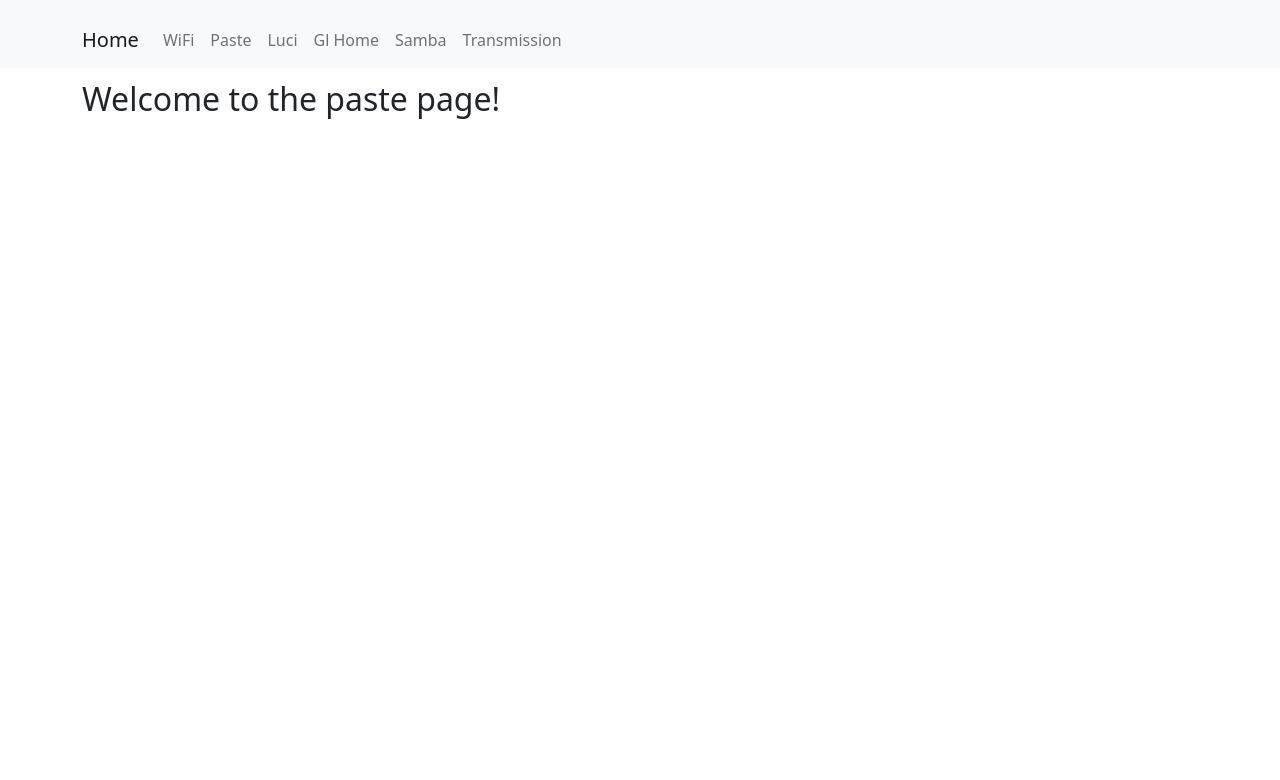
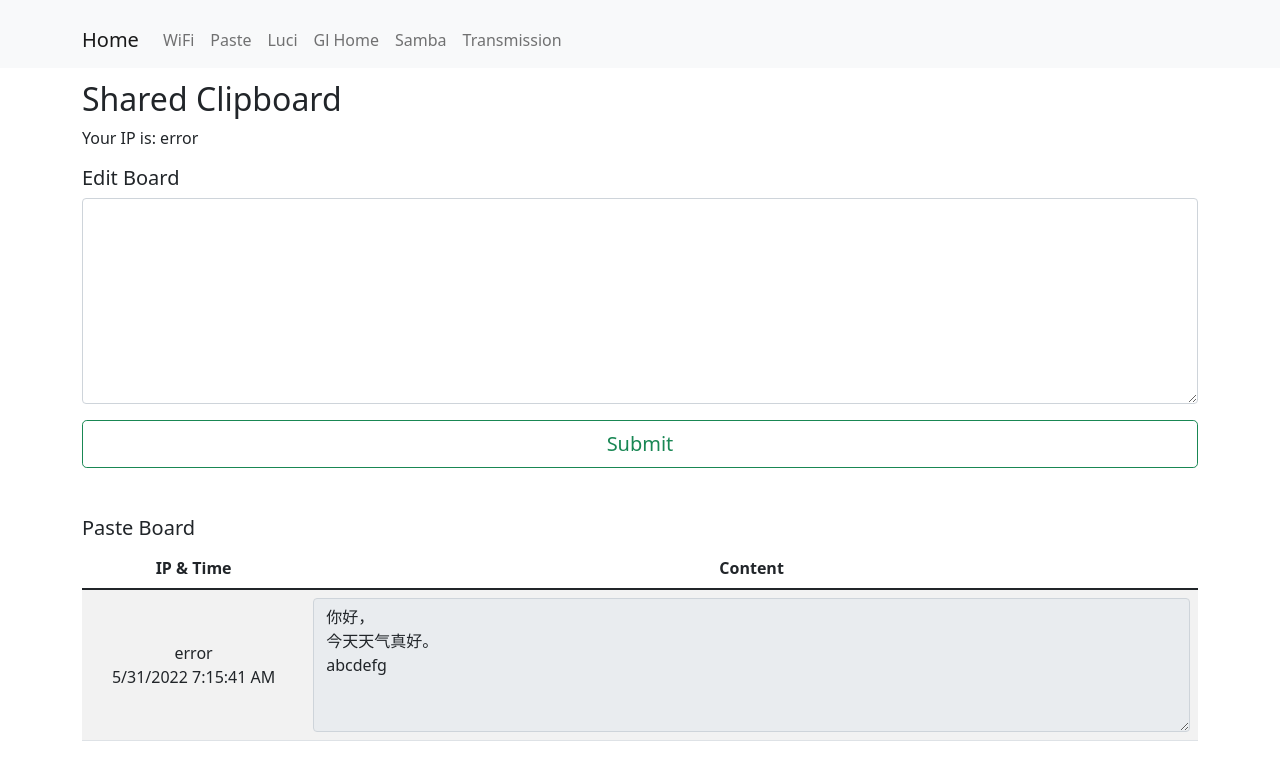
Before and after one commit to indestinee/frontend, a React (Create React App) app: page /paste in a window 1280 px wide. Shown: the top 780 px of the page. Built offline with nearby package versions, Linux system fonts and the light colour scheme; no server answers.

Commit message:
add paste board page

```diff
--- a/src/components/dashboard/temperature/index.tsx
+++ b/src/components/dashboard/temperature/index.tsx
@@ -5,7 +5,6 @@ import './index.css';
 export default function Temperature() {
   const [temperatures, setTemperatures] = useState<number[]>([]);
 
-  // TODO move to redux
   const fetchTemperature = () => {
     fetch('/temperature')
         .then((res) => res.json())
--- /dev/null
+++ b/src/components/editorBoard/index.tsx
@@ -0,0 +1,39 @@
+import {useState} from 'react';
+import {Button, Form} from 'react-bootstrap';
+
+interface Param {
+  onSubmit: () => void,
+}
+
+export default function EditorBoard(param: Param) {
+  const [text, setText] = useState('');
+
+  const submit = () => {
+    fetch('/paste/write', {
+      method: 'POST',
+      headers: {'Content-Type': 'application/json'},
+      body: JSON.stringify(
+          {'text': text, 'expire_time': 3600},
+      ),
+    })
+        .then((res) => res.json())
+        .then(
+            (result) => param.onSubmit(),
+            (error) => {},
+        );
+  };
+
+  return (
+    <>
+      <Form.Group className="mb-3" controlId="clipBoard">
+        <h5>Edit Board</h5>
+        <Form.Control as="textarea" rows={8} value={text} onChange={
+          (data) => setText(data.target.value)
+        } />
+      </Form.Group>
+      <Button size="lg" variant="outline-success" onClick={submit}>
+        Submit
+      </Button>
+    </>
+  );
+}
--- /dev/null
+++ b/src/components/pasteBoard/index.tsx
@@ -0,0 +1,56 @@
+import {Form, Table} from 'react-bootstrap';
+
+export interface PasteInfo {
+  text: string,
+  time: number,
+  ip: string,
+  expire: number,
+}
+
+export interface PasteBoardParam {
+  infos: PasteInfo[],
+}
+
+const PastPad = (info: PasteInfo) => {
+  const date = new Date(info.time * 1000);
+
+  return (
+    <tr>
+      <td style={{verticalAlign: 'middle'}}>
+        <div>
+          <div style={{margin: 'auto'}}>{info.ip}</div>
+          <div style={{margin: 'auto'}}>
+            {date.toLocaleDateString()} {date.toLocaleTimeString()}
+          </div>
+        </div>
+      </td>
+      <td>
+        <Form.Control as="textarea" rows={5} value={info.text} disabled />
+      </td>
+    </tr>
+  );
+};
+
+export default function PasteBoard(param: PasteBoardParam) {
+  return (
+    <>
+      <h5>Paste Board</h5>
+      <Table striped style={{textAlign: 'center'}}>
+        <thead>
+          <tr>
+            <th style={{width: '20%'}}>IP & Time</th>
+            <th style={{width: '80%'}}>Content</th>
+          </tr>
+        </thead>
+        <tbody>
+          {
+            param.infos.sort((a, b) => b.time - a.time)
+                .map((info) => (
+                  <PastPad key={info.ip} {...info}></PastPad>
+                ))
+          }
+        </tbody>
+      </Table>
+    </>
+  );
+}
--- a/src/pages/paste/index.tsx
+++ b/src/pages/paste/index.tsx
@@ -1,9 +1,43 @@
+import {useEffect, useState} from 'react';
+import EditorBoard from '../../components/editorBoard';
+import PasteBoard, {PasteInfo} from '../../components/pasteBoard';
+
 export default function Paste() {
+  const [infos, setInfos] = useState<PasteInfo[]>([]);
+  const [ip, setIp] = useState('unknown');
+
+  const refreshPaste = () => {
+    fetch('/paste/read')
+        .then((res) => res.json())
+        .then(
+            (result) => {
+              setInfos(result.files);
+              setIp(result.ip);
+            },
+            (error) => {
+              setInfos([{
+                text: '你好，\n今天天气真好。\nabcdefg',
+                expire: 1653981341,
+                time: 1653981341,
+                ip: 'error',
+              }]);
+              setIp('error');
+            },
+        );
+  };
+
+
+  useEffect(() => {
+    refreshPaste();
+  }, []);
+
   return (
     <>
-      <main>
-        <h2>Welcome to the paste page!</h2>
-      </main>
+      <h2>Shared Clipboard</h2>
+      <p>Your IP is: {ip}</p>
+      <EditorBoard onSubmit={refreshPaste}/>
+      <br /><br />
+      <PasteBoard infos={infos} />
     </>
   );
 }
```
